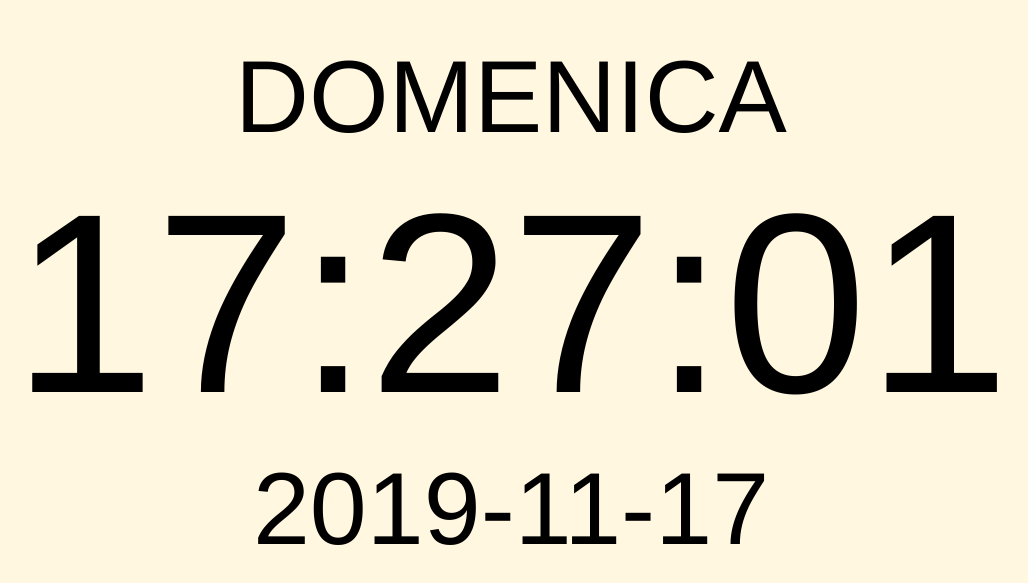
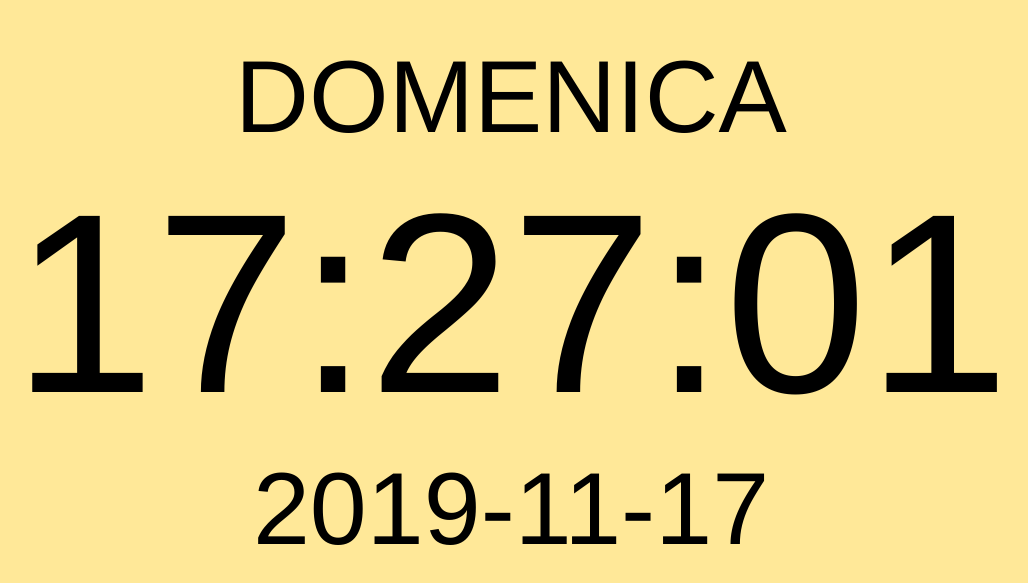
Before and after one commit to pausa/ambrogio, a Vue app in the folder ui/: page / in a window 1280 px wide. Shown: the part 105-688 px from the top of the page, without its empty margins (129-1157 px from the left). Built offline with nearby package versions, Linux system fonts and the light colour scheme.

Commit message:
trying gold

```diff
--- a/ui/src/App.vue
+++ b/ui/src/App.vue
@@ -28,7 +28,7 @@ body {
   -moz-osx-font-smoothing: grayscale;
   align: center;
   height: 100%;
-  background: #fff7df;
+  background: #ffe898;
   color: #000000;
 }
 #app {
```
